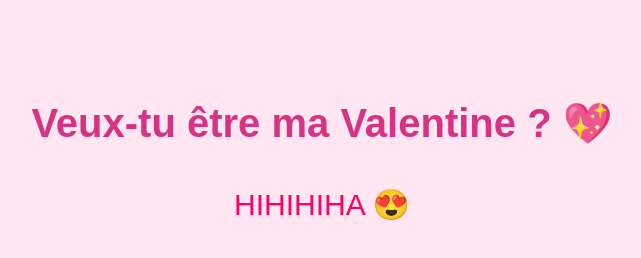
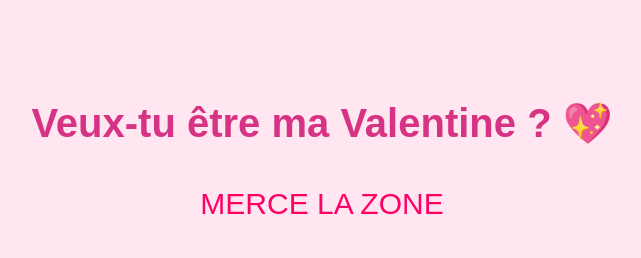
Before and after one commit to ciannmrl/valentine, a plain HTML site: page index.html in a window 1280 px wide. Both pictures are taken after a click on the button "Oui ❤️". Shown: the whole page, without its empty margins (318-959 px from the left). Drawn offline with Linux system fonts and the light colour scheme.

Commit message:
Change message on 'yes' button click
Updated the message displayed when the 'yes' button is clicked.

```diff
--- a/index.html
+++ b/index.html
@@ -57,7 +57,7 @@
         <button id="noBtn">Non 😢</button>
     </div>
 
-    <div id="message">HIHIHIHA 😍</div>
+    <div id="message">MERCE LA ZONE</div>
 
     <script>
         const yesBtn = document.getElementById("yesBtn");
```
